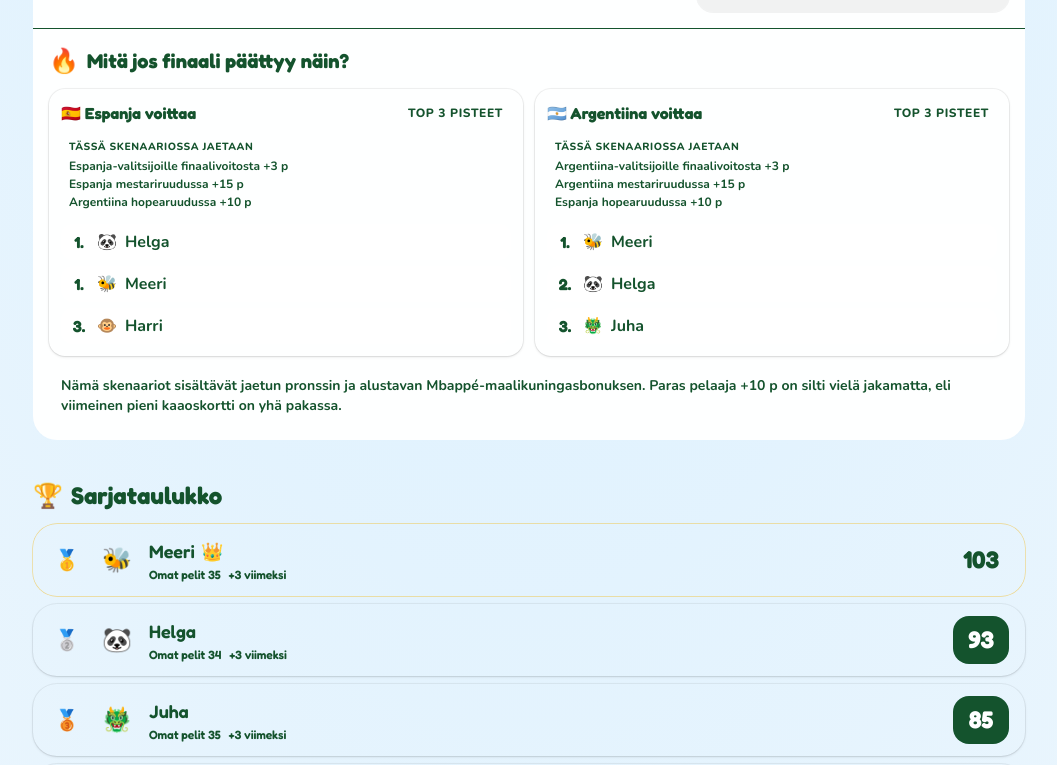
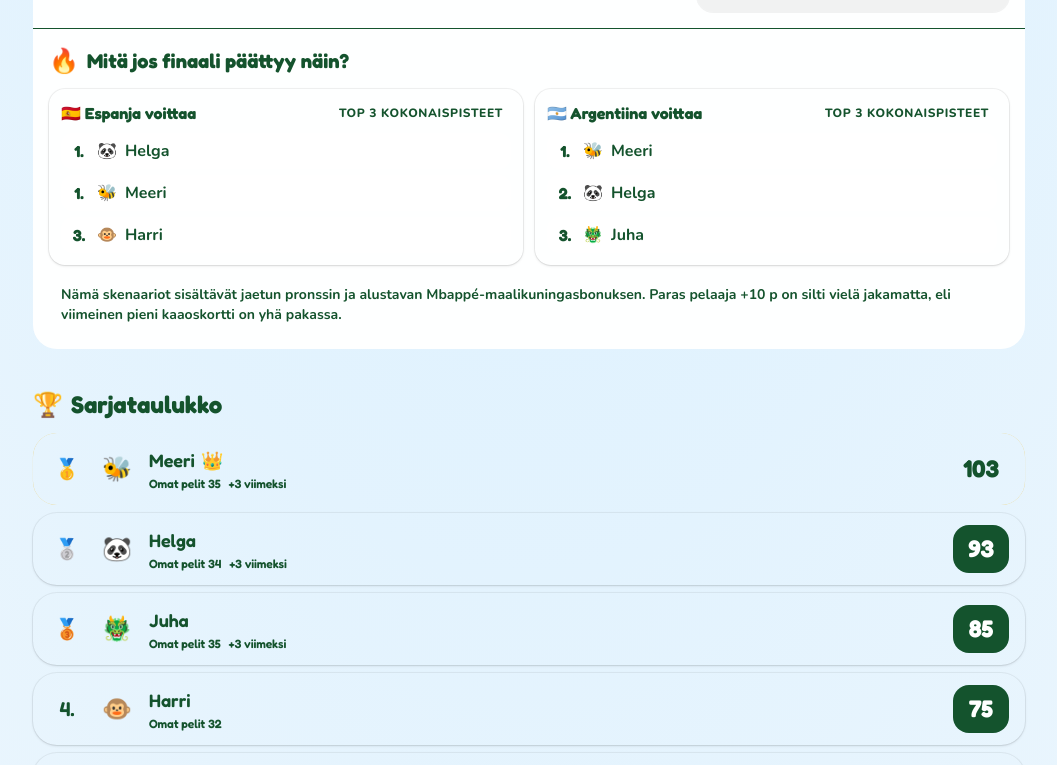
Before and after one commit to intery-oy/mm-veikkaus, a React (Vite) app: page / in a window 1280 px wide. Shown: the part 955-1720 px from the top of the page, without its empty margins (111-1168 px from the left). Built offline with nearby package versions, Linux system fonts and the light colour scheme.

Commit message:
Yksinkertaista finaaliskenaarioiden pisteet

```diff
--- a/src/app/App.tsx
+++ b/src/app/App.tsx
@@ -275,18 +275,8 @@ export function App() {
                       {scenario.winnerFlag} {scenario.winnerName} voittaa
                     </div>
                     <span className="rounded-full bg-[--color-grass]/10 px-2 py-0.5 text-xs font-black uppercase tracking-wider text-[--color-grass-deep]">
-                      top 3 pisteet
+                      top 3 kokonaispisteet
                     </span>
-                  </div>
-                  <div className="mb-2 rounded-xl bg-[--color-sun]/15 px-2 py-1.5">
-                    <div className="mb-1 text-[0.65rem] font-black uppercase tracking-wider text-[--color-muted]">
-                      Tässä skenaariossa jaetaan
-                    </div>
-                    <ul className="space-y-0.5 text-xs font-bold text-[--color-ink]">
-                      {scenario.pointNotes.map((note) => (
-                        <li key={`${scenario.winnerTeamId}-${note}`}>{note}</li>
-                      ))}
-                    </ul>
                   </div>
                   <div className="space-y-1.5">
                     {scenario.rows.map((row) => (
--- a/src/app/viewmodel.ts
+++ b/src/app/viewmodel.ts
@@ -177,9 +177,6 @@ export interface FinalScenarioView {
   winnerTeamId: string;
   winnerName: string;
   winnerFlag: string;
-  silverTeamName: string;
-  silverTeamFlag: string;
-  pointNotes: string[];
   rows: ScenarioStandingView[];
 }
 
@@ -561,13 +558,6 @@ export function buildPortalData(): PortalData {
       winnerTeamId,
       winnerName: teamName(winnerTeamId),
       winnerFlag: flagEmoji(winnerTeamId),
-      silverTeamName: winnerTeamId === 'ESP' ? teamName('ARG') : teamName('ESP'),
-      silverTeamFlag: winnerTeamId === 'ESP' ? flagEmoji('ARG') : flagEmoji('ESP'),
-      pointNotes: [
-        `${teamName(winnerTeamId)}-valitsijoille finaalivoitosta +3 p`,
-        `${teamName(winnerTeamId)} mestariruudussa +15 p`,
-        `${winnerTeamId === 'ESP' ? teamName('ARG') : teamName('ESP')} hopearuudussa +10 p`,
-      ],
       rows: scenarioStandings.slice(0, 3).map((s) => ({
         rank: s.rank,
         name: nameById.get(s.bettorId) ?? s.bettorId,
```
Also changed, not shown: 1 other file (tests, documents, lock files or other folders).
